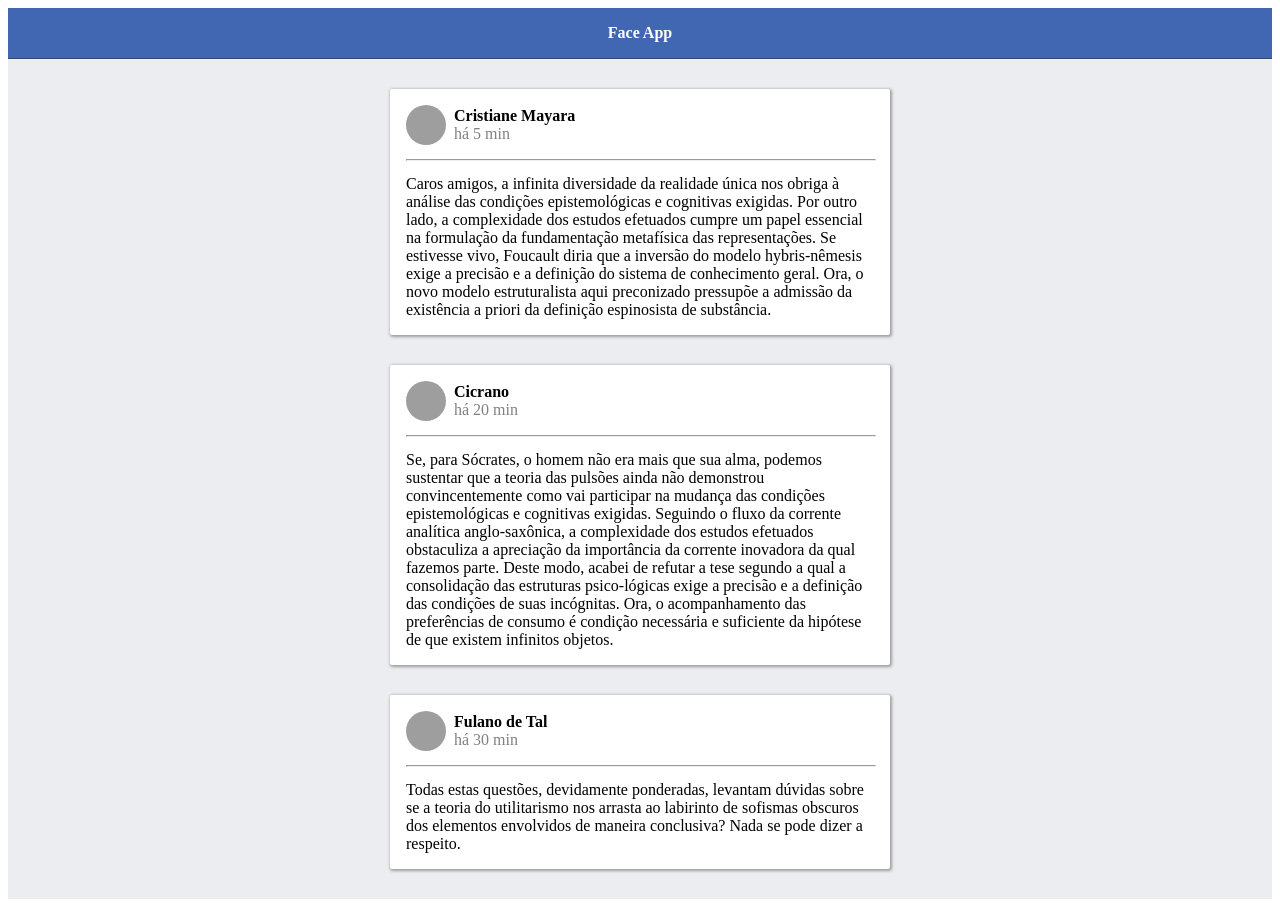
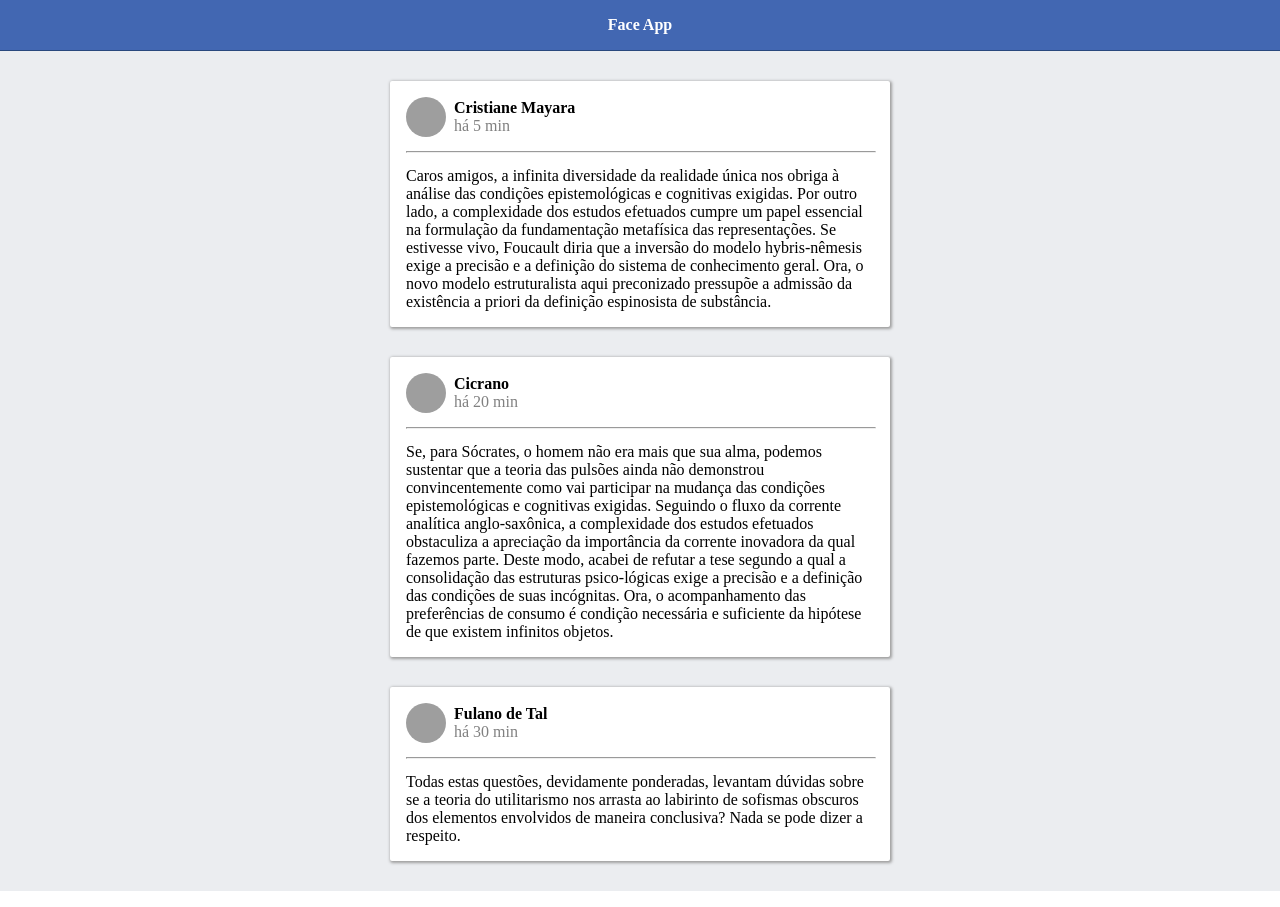
Before and after one commit to CristianeMayara/crsbook, a React app: page / in a window 1280 px wide. Built offline with nearby package versions, Linux system fonts and the light colour scheme; grey boxes are pictures that could not be loaded.

Commit message:
Adding global style

```diff
--- /dev/null
+++ b/src/components/GlobalStyle.js
@@ -0,0 +1,13 @@
+import { createGlobalStyle } from 'styled-components';
+
+const GlobalStyle = createGlobalStyle`
+  html {
+    box-sizing: border-box;
+  }
+  body {
+    margin: 0;
+    padding: 0;
+  }
+`;
+
+export default GlobalStyle;
--- a/src/index.js
+++ b/src/index.js
@@ -1,5 +1,13 @@
-import React from 'react';
+import React, { Fragment } from 'react';
 import { render } from 'react-dom';
 import App from './App';
+import GlobalStyle from './components/GlobalStyle';
 
-render(<App />, document.getElementById('app'));
+const AppContainer = () => (
+  <Fragment>
+    <GlobalStyle />
+    <App />
+  </Fragment>
+);
+
+render(<AppContainer />, document.getElementById('app'));
```
